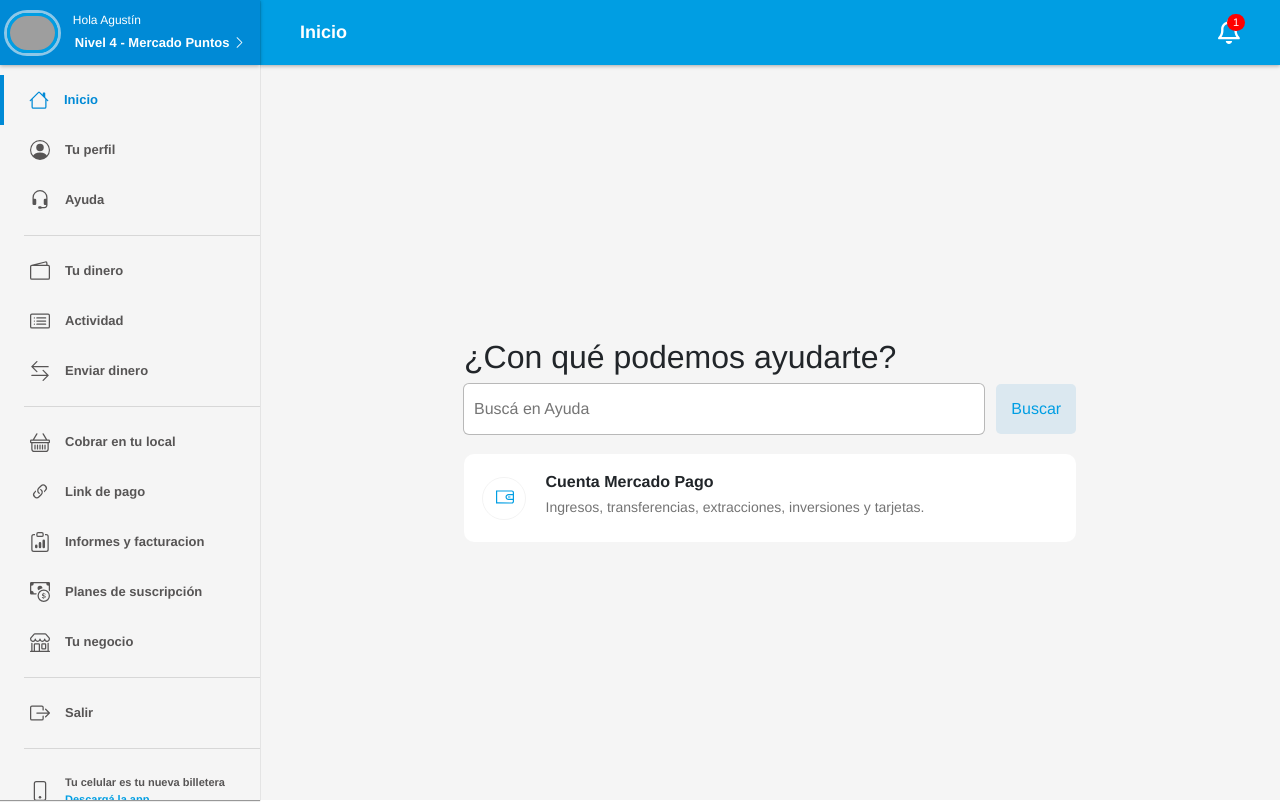
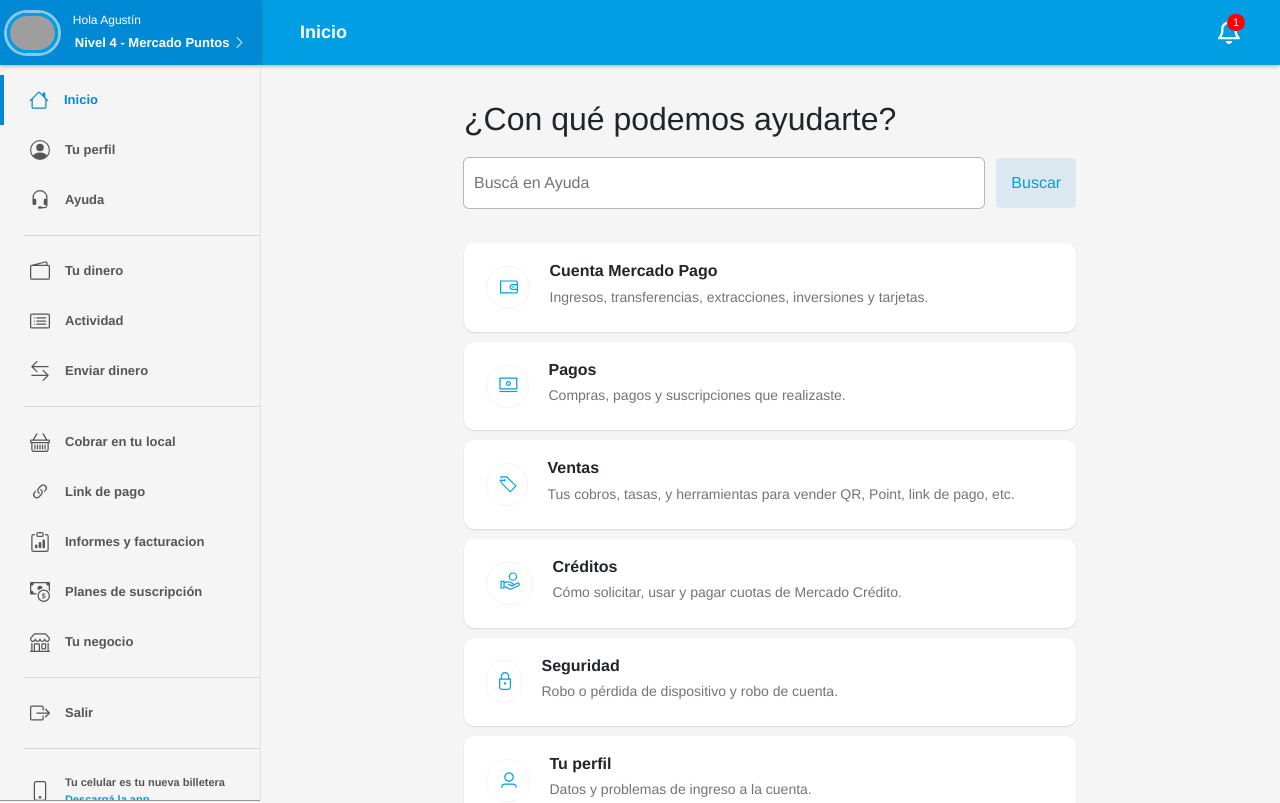
Before and after one commit to agvanetta/mercadopagoClone, a React (Create React App) app: page /ayuda in a window 1280 px wide. Shown: the top 803 px of the page. Built offline with nearby package versions, Linux system fonts and the light colour scheme; grey boxes are pictures that could not be loaded; a web font is replaced by a local one.

Commit message:
add_style

```diff
--- a/src/components/Ayuda/Ayuda.css
+++ b/src/components/Ayuda/Ayuda.css
@@ -2,14 +2,14 @@
     background-color: #f5f5f5;
     display: flex;
     flex-direction: column;
-    padding-top: 80px;
+    padding-top: 100px;
     margin-left: 260px;
     width: calc(100% - 260px);
     justify-content: center;
     position: absolute;
     z-index: -1;
-    height: 100%;
-    align-items: center;;
+    align-items: center;
+    padding-bottom: 30px;
 }
 
 .ayuda__container{
@@ -18,11 +18,13 @@
 
 .ayuda__container > h2{
     text-align: left;
+    margin-bottom: 20px;
 }
 
 .ayuda__search{
     display: flex;
     justify-content: space-between;
+    margin-bottom: 35px;
 }
 
 .ayuda__search > input{
@@ -49,9 +51,17 @@
     display: flex;
     padding: 18px;
     border-radius: 10px;
-    margin-top: 20px;
+    margin-top: 10px;
     align-items: center;
     cursor: pointer;
+    box-shadow: 0 1px 2px 0 rgb(0 0 0 / 12%);
+    border-left-color: white;
+    border-left-width: 4px ;
+    border-left-style: solid;
+}
+
+.blocks:hover{
+    border-left-color: #009ee3;
 }
 
 .blocks span{
--- a/src/components/Ayuda/Ayuda.js
+++ b/src/components/Ayuda/Ayuda.js
@@ -34,6 +34,22 @@ function Ayuda() {
             </svg>
           }
         />
+        <Blocks title="Pagos" subTitle="Compras, pagos y suscripciones que realizaste."
+        icon={<svg xmlns="http://www.w3.org/2000/svg" width="19" height="16" viewBox="0 0 19 16"><g fill="none" fill-rule="evenodd"><g><g><path fill="#009EE3" fill-rule="nonzero" d="M.376.504h18v11.981h-18V.504zm1.2 1.2v9.581h15.6V1.704h-15.6z" transform="translate(-47 -299) translate(47 299)"></path><path fill="#009EE3" fill-rule="nonzero" d="M9.376 8.931c1.346 0 2.437-1.09 2.437-2.437 0-1.345-1.09-2.436-2.437-2.436-1.345 0-2.437 1.09-2.437 2.436 0 1.346 1.092 2.437 2.437 2.437zm0-1.2c-.683 0-1.237-.553-1.237-1.237 0-.683.554-1.236 1.237-1.236.684 0 1.237.553 1.237 1.236 0 .684-.553 1.237-1.237 1.237z" transform="translate(-47 -299) translate(47 299)"></path><path stroke="#009EE3" stroke-linecap="square" stroke-width="1.2" d="M17.763 14.5L1 14.5" transform="translate(-47 -299) translate(47 299)"></path></g></g></g></svg>} />
+        <Blocks title="Ventas" subTitle="Tus cobros, tasas, y herramientas para vender QR, Point, link de pago, etc."
+        icon={<svg xmlns="http://www.w3.org/2000/svg" width="18" height="17" viewBox="0 0 18 17"><g fill="none" fill-rule="evenodd"><g fill="#009EE3"><g transform="translate(-47 -392) translate(47 392)"><path fill-rule="nonzero" d="M2.678 1.482L7.581 1.482 16.147 10.048 11.244 14.95 2.678 6.385 2.678 3.766 1.536 3.766 1.536 6.858 11.244 16.566 17.762 10.048 8.054 0.34 1.536 0.34 1.536 2.624 2.678 2.624z"></path><circle cx="5.532" cy="4.337" r="1.142"></circle><path fill-rule="nonzero" d="M6.103 3.766L0.394 3.766 0.394 4.908 6.103 4.908z"></path></g></g></g></svg>} />
+        <Blocks title="Créditos" subTitle="Cómo solicitar, usar y pagar cuotas de Mercado Crédito."
+        icon={<svg xmlns="http://www.w3.org/2000/svg" width="23" height="21" viewBox="0 0 23 21"><g fill="none" fill-rule="evenodd"><g stroke="#009EE3" stroke-width="1.2"><g><g><path d="M0 1.25H2.917V7.917H0z" transform="translate(-45 -476) translate(46.5 477) translate(.583 7.083)"></path><path d="M3.398 4.39L4.64 3.291C5.75 2.314 7.18 1.78 8.657 1.791l2.597.02c.71.005 1.281.581 1.281 1.29 0 .708-.573 1.281-1.28 1.281h-3.69 0" transform="translate(-45 -476) translate(46.5 477) translate(.583 7.083) rotate(23 7.966 3.081)"></path><path d="M12.387 5.377c.529.04 2.049-.075 4.56-.344.767-.082 1.457.47 1.545 1.236.086.751-.452 1.43-1.203 1.516l-.029.003-7.32.687c-.972.091-1.928-.296-2.562-1.04L5.282 4.98c-.336-.394-.769-.695-1.256-.872l-.431-.157h0" transform="translate(-45 -476) translate(46.5 477) translate(.583 7.083) rotate(-20 11.123 6.286)"></path></g><path d="M12.376 7.251c-2.002 0-3.626-1.623-3.626-3.625S10.372 0 12.376 0C14.378 0 16 1.622 16 3.626c0 2.002-1.622 3.625-3.624 3.625h0z" transform="translate(-45 -476) translate(46.5 477)"></path></g></g></g></svg>} />
+        <Blocks title="Seguridad" subTitle="Robo o pérdida de dispositivo y robo de cuenta."
+        icon={<svg width="12" height="18" viewBox="0 0 12 18" fill="none" xmlns="http://www.w3.org/2000/svg">
+        <path d="M7.19501 11.4C7.19501 12.06 6.65999 12.595 6.00001 12.595C5.34003 12.595 4.80501 12.06 4.80501 11.4C4.80501 10.74 5.34003 10.205 6.00001 10.205C6.65999 10.205 7.19501 10.74 7.19501 11.4Z" fill="#009EE3"></path>
+        <path fill-rule="evenodd" clip-rule="evenodd" d="M11.9674 6.57023H10.1955V4.19546C10.1955 1.87837 8.3171 0 6.00001 0C3.68292 0 1.80455 1.87837 1.80455 4.19546V6.57023H0.0325928V14.99C0.0325928 16.6469 1.37574 17.99 3.03259 17.99H8.96743C10.6243 17.99 11.9674 16.6469 11.9674 14.99V6.57023ZM8.99547 4.19546V6.57023H3.00455V4.19546C3.00455 2.54111 4.34566 1.2 6.00001 1.2C7.65436 1.2 8.99547 2.54111 8.99547 4.19546ZM1.23259 14.99V7.77023H10.7674V14.99C10.7674 15.9841 9.96154 16.79 8.96743 16.79H3.03259C2.03848 16.79 1.23259 15.9841 1.23259 14.99Z" fill="#009EE3"></path>
+        </svg>} />
+        <Blocks title="Tu perfil" subTitle="Datos y problemas de ingreso a la cuenta."
+        icon={<svg xmlns="http://www.w3.org/2000/svg" width="20" height="20" viewBox="0 0 20 20"><g fill="none" fill-rule="evenodd"><g fill="#009EE3" fill-rule="nonzero"><g><path d="M14.178 13.577c2 0 3.622 1.622 3.622 3.623v.6h-1.2v-.6c0-1.338-1.084-2.423-2.422-2.423H5.793c-1.327 0-2.403 1.076-2.403 2.403v.6h-1.2v-.6c0-1.99 1.613-3.603 3.603-3.603zM10 2.195c2.652 0 4.803 2.15 4.803 4.803 0 2.652-2.15 4.802-4.803 4.802-2.652 0-4.803-2.15-4.803-4.803 0-2.652 2.15-4.802 4.803-4.802zm0 1.2c-1.99 0-3.603 1.613-3.603 3.602C6.397 8.987 8.01 10.6 10 10.6c1.99 0 3.602-1.613 3.602-3.603 0-1.99-1.612-3.602-3.602-3.602z" transform="translate(-46 -555) translate(46 555)"></path></g></g></g></svg>} />
+        <Blocks title="Otros productos" subTitle="Seguros, garantía extendida y Mercado Puntos."
+        icon={<svg xmlns="http://www.w3.org/2000/svg" width="20" height="20" viewBox="0 0 20 20"><g fill="none" fill-rule="evenodd"><g fill="#009EE3" fill-rule="nonzero"><g><path d="M19.002 4.004v11.981h-18V4.004h18zm-1.2 1.2h-15.6v9.581h15.6V5.204zm-7.8 2.354c1.346 0 2.437 1.09 2.437 2.436 0 1.346-1.091 2.437-2.437 2.437-1.346 0-2.437-1.09-2.437-2.437 0-1.345 1.091-2.436 2.437-2.436zm0 1.2c-.683 0-1.237.553-1.237 1.236 0 .684.554 1.237 1.237 1.237s1.237-.553 1.237-1.237c0-.683-.554-1.236-1.237-1.236zm4.806.03c.665 0 1.205.54 1.205 1.206 0 .666-.54 1.206-1.205 1.206-.666 0-1.206-.54-1.206-1.206 0-.665.54-1.205 1.206-1.205zm-9.614 0c.666 0 1.206.54 1.206 1.206 0 .666-.54 1.206-1.206 1.206-.665 0-1.205-.54-1.205-1.206 0-.665.54-1.205 1.205-1.205z" transform="translate(-46 -634) translate(46 634)"></path></g></g></g></svg>} />
+
       </div>
     </div>
   );
```
